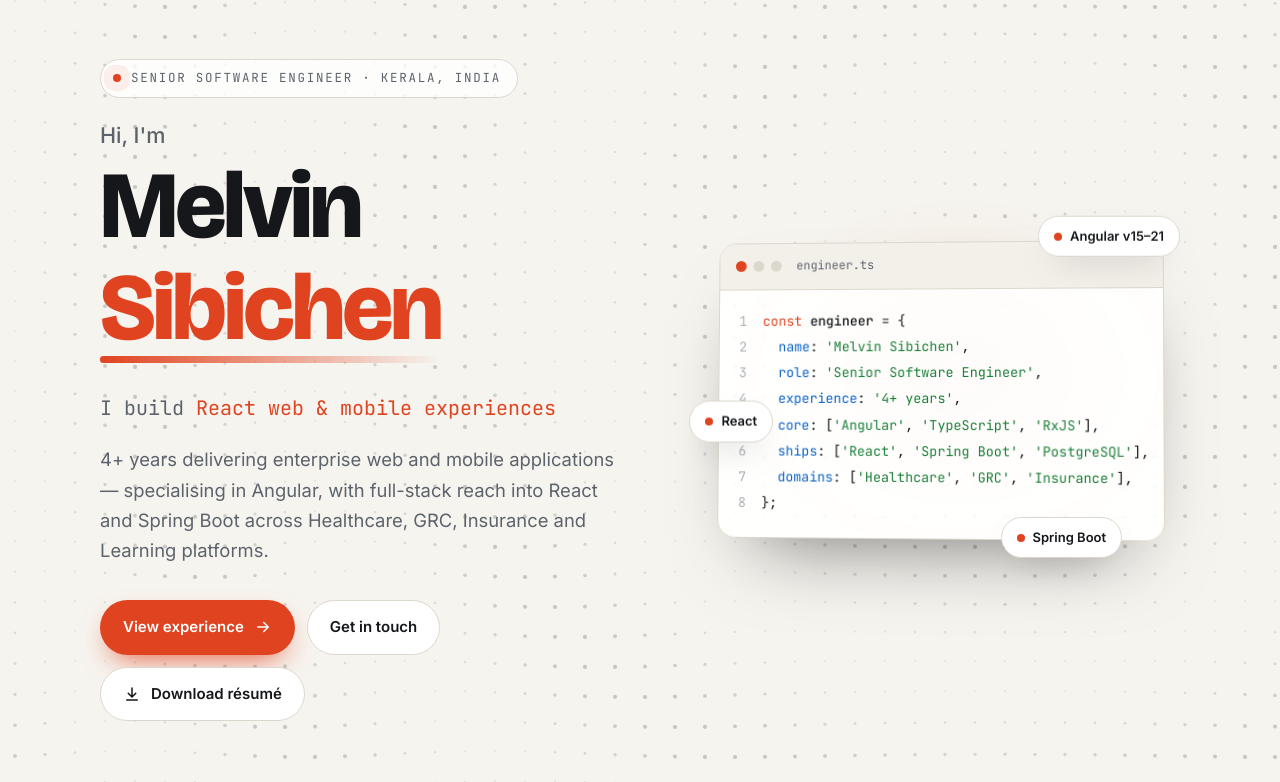
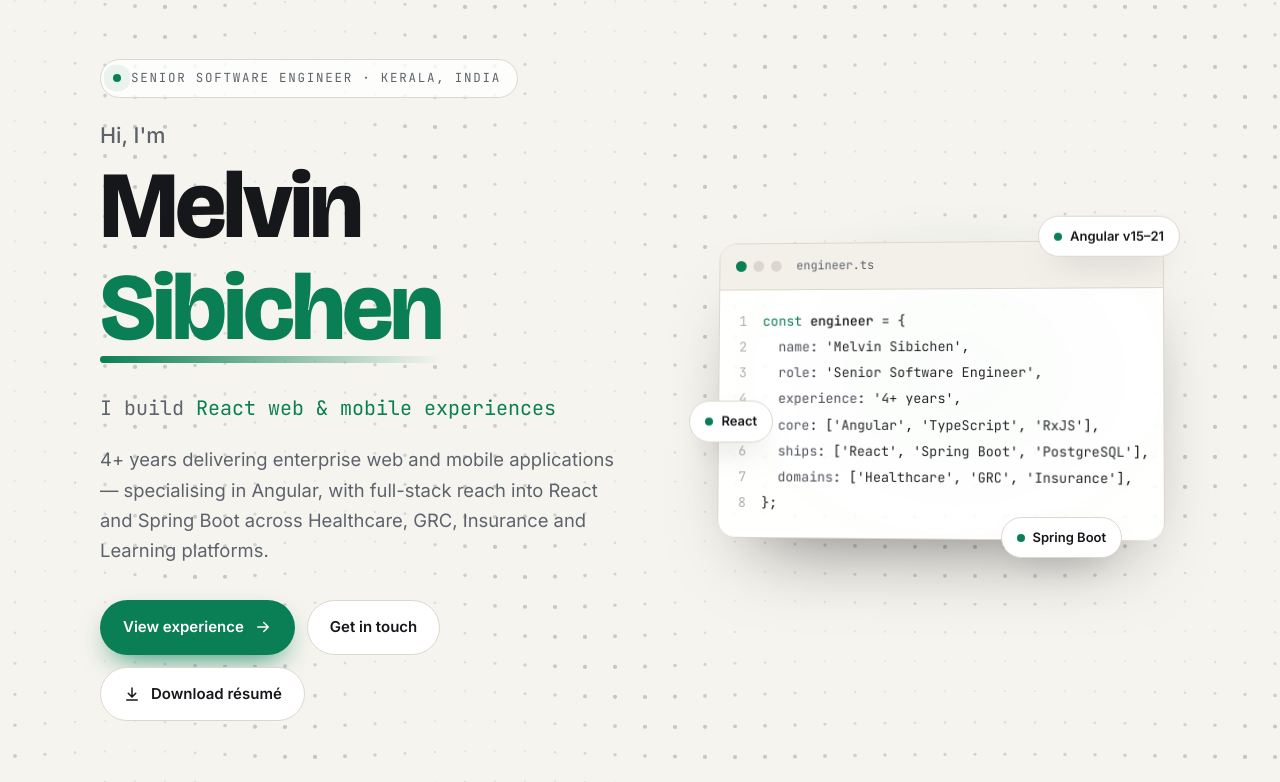
Before and after one commit to melvinsibichen/melvin-sibichen-portfolio, a plain HTML site: page index.html in a window 1280 px wide. Shown: the part 71-853 px from the top of the page. Drawn offline with nearby package versions, Linux system fonts and the light colour scheme; animation ran at ten frames a second.

Commit message:
Set emerald as the default colour theme

```diff
--- a/index.html
+++ b/index.html
@@ -65,9 +65,10 @@
       <div class="palette" id="palette" role="group" aria-label="Colour theme">
         <p class="palette__title">Colour theme</p>
         <div class="palette__grid">
-          <button class="swatch" type="button" data-accent-option="coral" style="--sw:#ff5c38" aria-pressed="true">Coral</button>
+          <button class="swatch" type="button" data-accent-option="emerald" style="--sw:#34d399" aria-pressed="true">Emerald</button>
+          <button class="swatch" type="button" data-accent-option="gold" style="--sw:#d4b483" aria-pressed="false">Gold</button>
+          <button class="swatch" type="button" data-accent-option="mono" style="--sw:linear-gradient(135deg, #ededed 50%, #18181b 50%)" aria-pressed="false">Mono</button>
           <button class="swatch" type="button" data-accent-option="ocean" style="--sw:#4da3ff" aria-pressed="false">Ocean</button>
-          <button class="swatch" type="button" data-accent-option="emerald" style="--sw:#34d399" aria-pressed="false">Emerald</button>
           <button class="swatch" type="button" data-accent-option="violet" style="--sw:#a78bfa" aria-pressed="false">Violet</button>
           <button class="swatch" type="button" data-accent-option="amber" style="--sw:#fbbf24" aria-pressed="false">Amber</button>
           <button class="swatch" type="button" data-accent-option="rose" style="--sw:#fb7185" aria-pressed="false">Rose</button>
--- a/script.js
+++ b/script.js
@@ -27,7 +27,7 @@
     paletteToggle.setAttribute('aria-expanded', String(open));
   };
   const markAccent = (name) => swatches.forEach((s) => s.setAttribute('aria-pressed', String(s.dataset.accentOption === name)));
-  markAccent(root.getAttribute('data-accent') || 'coral');
+  markAccent(root.getAttribute('data-accent') || 'emerald');
 
   let switchTimer = 0;
   swatches.forEach((swatch) => swatch.addEventListener('click', () => {
@@ -35,7 +35,7 @@
     root.classList.add('theme-switching');
     clearTimeout(switchTimer);
     switchTimer = setTimeout(() => root.classList.remove('theme-switching'), 500);
-    if (name === 'coral') root.removeAttribute('data-accent');
+    if (name === 'emerald') root.removeAttribute('data-accent');
     else root.setAttribute('data-accent', name);
     markAccent(name);
     try { localStorage.setItem('accent', name); } catch (e) { /* storage unavailable */ }
--- a/styles.css
+++ b/styles.css
@@ -10,8 +10,10 @@
   --text: #ecebe6;
   --muted: #9aa1ab;
   /* Accent palette: --a-dark is used on the dark theme, --a-light on the light theme. */
-  --a-dark: #ff5c38;
-  --a-light: #e0431f;
+  --a-dark: #34d399;
+  --a-light: #0a7f55;
+  --code-key: #a1a1aa;
+  --code-str: #d4d4d8;
   --accent: var(--a-dark);
   --accent-soft: color-mix(in srgb, var(--accent) 14%, transparent);
   --on-accent: #0b0d10;
@@ -40,8 +42,8 @@
     --accent-soft: color-mix(in srgb, var(--accent) 10%, transparent);
     --on-accent: #ffffff;
     --dot: 21, 23, 26;
-    --code-key: #0b62c4;
-    --code-str: #1a7f37;
+    --code-key: #52525b;
+    --code-str: #27272a;
   }
 }
 :root[data-theme='light'] {
@@ -56,13 +58,14 @@
   --accent-soft: color-mix(in srgb, var(--accent) 10%, transparent);
   --on-accent: #ffffff;
   --dot: 21, 23, 26;
-  --code-key: #0b62c4;
-  --code-str: #1a7f37;
+  --code-key: #52525b;
+  --code-str: #27272a;
 }
 
-/* Colour themes (chosen from the palette button in the nav). Coral is the default above. */
+/* Colour themes (chosen from the palette button in the nav). Emerald on black and white is the default above. */
+:root[data-accent='gold']    { --a-dark: #d4b483; --a-light: #8a6a2f; }
+:root[data-accent='mono']    { --a-dark: #ededed; --a-light: #18181b; }
 :root[data-accent='ocean']   { --a-dark: #4da3ff; --a-light: #1d63d8; }
-:root[data-accent='emerald'] { --a-dark: #34d399; --a-light: #0a7f55; }
 :root[data-accent='violet']  { --a-dark: #a78bfa; --a-light: #6d3fe0; }
 :root[data-accent='amber']   { --a-dark: #fbbf24; --a-light: #b45309; }
 :root[data-accent='rose']    { --a-dark: #fb7185; --a-light: #d42a55; }
```
Also changed, not shown: assets/og-image.png.
